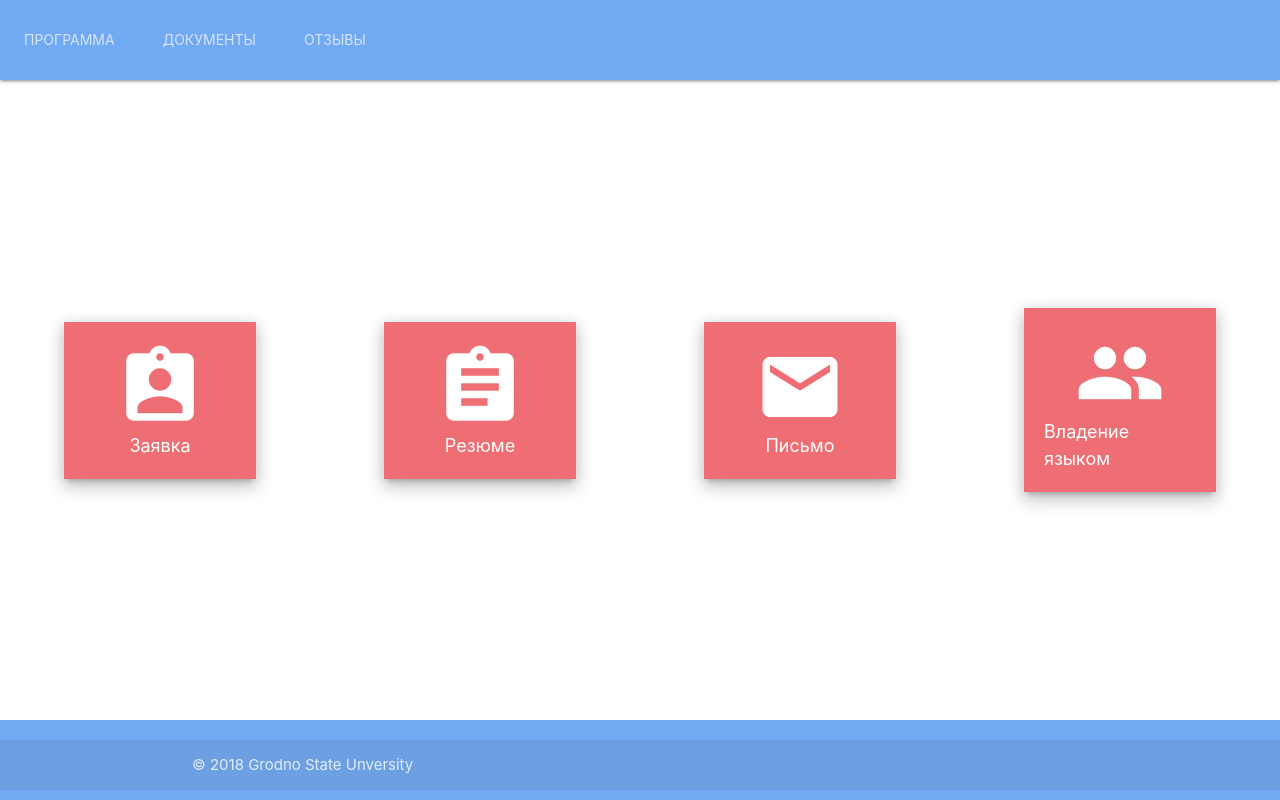
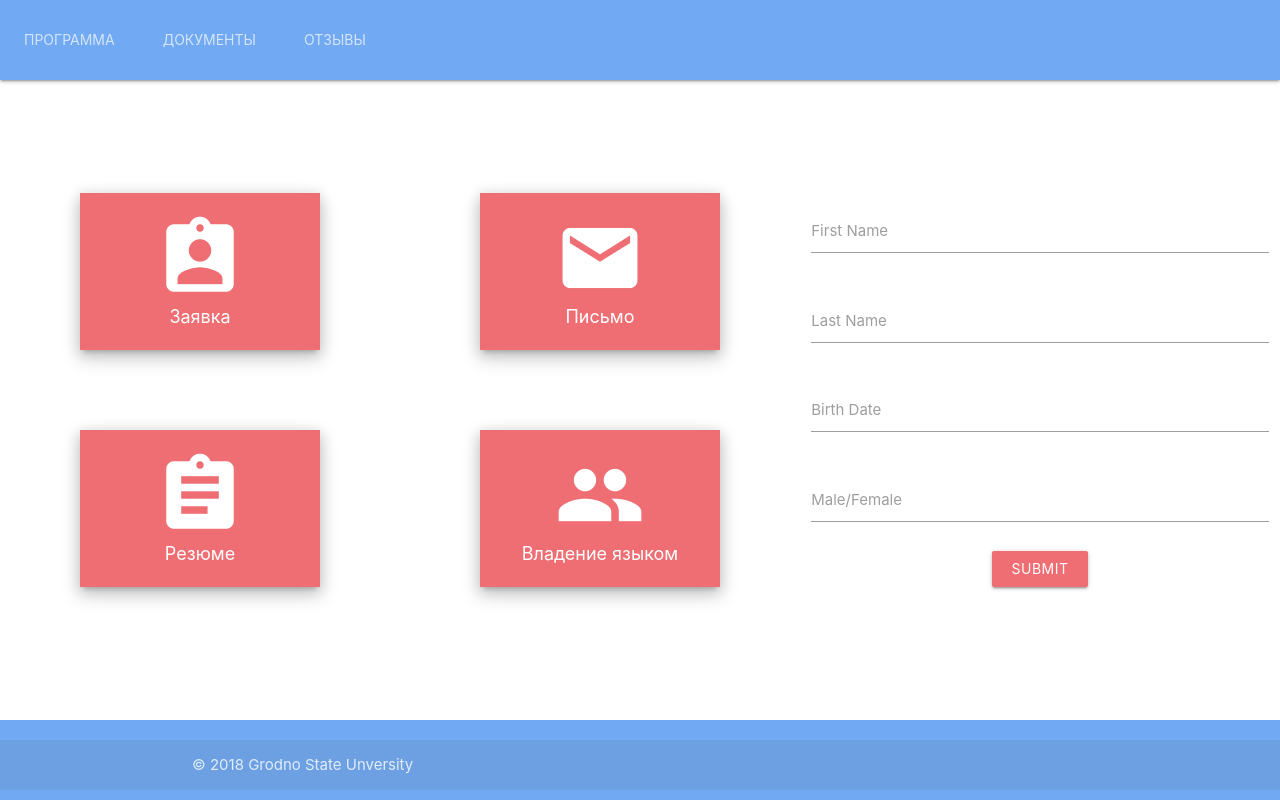
Before and after one commit to wydra76yan/AngularGRSU, an Angular app: page /document in a window 1280 px wide. Built offline with nearby package versions, Linux system fonts and the light colour scheme.

Commit message:
Final Tag

```diff
--- a/src/app/document/document.component.css
+++ b/src/app/document/document.component.css
@@ -20,3 +20,26 @@
 .doc_el:hover{
   transform: scale(1.1);
 }
+
+.doc_list_fir{
+  display: flex;
+  flex-direction: row;
+}
+.doc_list_sec{
+  display: flex;
+  flex-direction: row;
+}
+
+.doc_el{
+  width: 30vh;
+  margin: 10vh;
+}
+
+.row {
+}
+
+.waves-effect{
+  background-color: #ee6e73;
+  width:20%;
+  margin-left: 40%;
+}
--- a/src/app/document/document.component.html
+++ b/src/app/document/document.component.html
@@ -1,5 +1,6 @@
 
 <div class="doc_list animated slideInRight">
+  <div class="row">
     <div class="doc_el z-depth-3" >
       <i class="material-icons large">assignment_ind</i>
       <span>Заявка</span>
@@ -8,6 +9,8 @@
       <i class="material-icons large">assignment</i>
       <span>Резюме</span>
     </div>
+    </div>
+  <div class="row">
     <div class="doc_el z-depth-3">
       <i class="material-icons large">email</i>
       <span>Письмо</span>
@@ -17,3 +20,24 @@
       <span>Владение языком</span>
     </div>
   </div>
+  <div class="row">
+    <div class="input-field col s12">
+      <textarea id="textarea1" class="materialize-textarea"></textarea>
+      <label for="textarea1">First Name</label>
+    </div>
+    <div class="input-field col s12">
+      <textarea id="textarea2" class="materialize-textarea"></textarea>
+      <label for="textarea1">Last Name</label>
+    </div>
+    <div class="input-field col s12">
+      <textarea id="textarea3" class="materialize-textarea"></textarea>
+      <label for="textarea1">Birth Date</label>
+    </div>
+    <div class="input-field col s12">
+      <textarea id="textarea4" class="materialize-textarea"></textarea>
+      <label for="textarea1">Male/Female</label>
+    </div>
+    <a class="waves-effect waves-light btn">submit</a>
+  </div>
+
+</div>
--- a/src/app/reviews-review/reviews-review.component.css
+++ b/src/app/reviews-review/reviews-review.component.css
@@ -5,16 +5,24 @@
     align-items: center;
     transition: 0.3s;
   }
-  .collection-item:hover {
+.collection-item:hover {
     background-color: #ee6e73;
     color: white;
   }
 
-  .collection{
+.collection{
     margin: 3px;
     border: none;
   }
 
-  .left-side_info{
+.left-side_info{
     height: 80vh;
   }
+
+.review{
+  height: auto;
+}
+
+.waves-effect{
+  background-color: #6ecaff;
+}
--- a/src/app/reviews-review/reviews-review.component.html
+++ b/src/app/reviews-review/reviews-review.component.html
@@ -1,7 +1,7 @@
 <div class="animated slideInRight" *ngIf="university">
   <ul class="collection with-header">
     <li class="collection-header"><h4>Отзывы</h4></li>
-    <li class="collection-item"
+    <li class="collection-item review"
       *ngFor="let review of university.reviewsList">
         <ul>
           <span class="title">Author:  {{review.author}}</span><br>
@@ -10,4 +10,21 @@
         </ul>
     </li>
   </ul>
+  <div class="row">
+    <form class="col s12">
+      <div class="row">
+        <div class="input-field col s10">
+          <input id="first_name" type="text" class="validate">
+          <label for="first_name">Nickname</label>
+        </div>
+      </div>
+      <div class="row">
+        <div class="input-field col s10">
+          <textarea id="textarea1" class="materialize-textarea"></textarea>
+          <label for="textarea1">Review</label>
+        </div>
+      </div>
+      <a class="waves-effect waves-light btn">button</a>
+    </form>
+  </div>
 </div>
--- a/src/app/reviews/reviews-list.ts
+++ b/src/app/reviews/reviews-list.ts
@@ -11,7 +11,12 @@ export const ReviewsList: ReviewsModel[] = [
         reviewsList: [
           {
             id: 0,
-            description: 'Как студент, могу сказать следующее. Уровень образования и пед. состав - мягко скажем не очень.',
+            description: '   В 2017 году мне посчастливилось стать студенткой одного из вузов Польши – Университета прикладных наук в Ломже – в рамках стипендиальной программы академического обмена Erasmus+.\n' +
+            '    Это незабываемый опыт, воспоминания о котором останутся в моей памяти навсегда. Благодаря данной программе я смогла изучить новые для себя дисциплины и технологии, которых нет в рамках учебной программы нашего университета. Учиться было довольно нелегко, но очень интересно. Одной из главных проблем в обучении была проблема разъяснения материала, так как не все преподаватели и ученики знали английский язык. Но мне повезло, так как я хорошо знаю польский язык, поэтому часто слушала лекцию на польском, а потом переводила своим друзьям с других стран на английский.\n' +
+            '   В паре строчек не объяснить какое это было чудесное время. Не было ни одного дня, чтобы мы скучали: путешествия, спортивные состязания, активный отдых, экскурсии, квесты, проводимые в нашем общежитии. Благодаря этому шансу у меня появилось много хороших знакомых и я встретила своих лучших друзей, к которым я теперь езжу при любом удобном случаи. \n' +
+            '   Одной из наших традиций в Польше было собираться практически каждый вечер с друзьями у кого-нибудь в комнате и смотреть фильмы на английском языке. Иногда мы играли в «крокодила», иногда просто каждый делился музыкой своей страны, либо учил нас словам на их родном языке. \n' +
+            '   Поэтому после 3,5 месяцев обучения по программе было крайне тяжело прощаться с друзьями и всей той атмосферой, которую создал университет нам. \n' +
+            '   Поэтому если вы сомневаетесь пробовать, либо нет, мой ответ всегда один: «Однозначно да!».\n',
             date: '01/01/1998',
             author: 'anihilator',
           },
```
Lines whose indentation alone changed are shown as unchanged.
